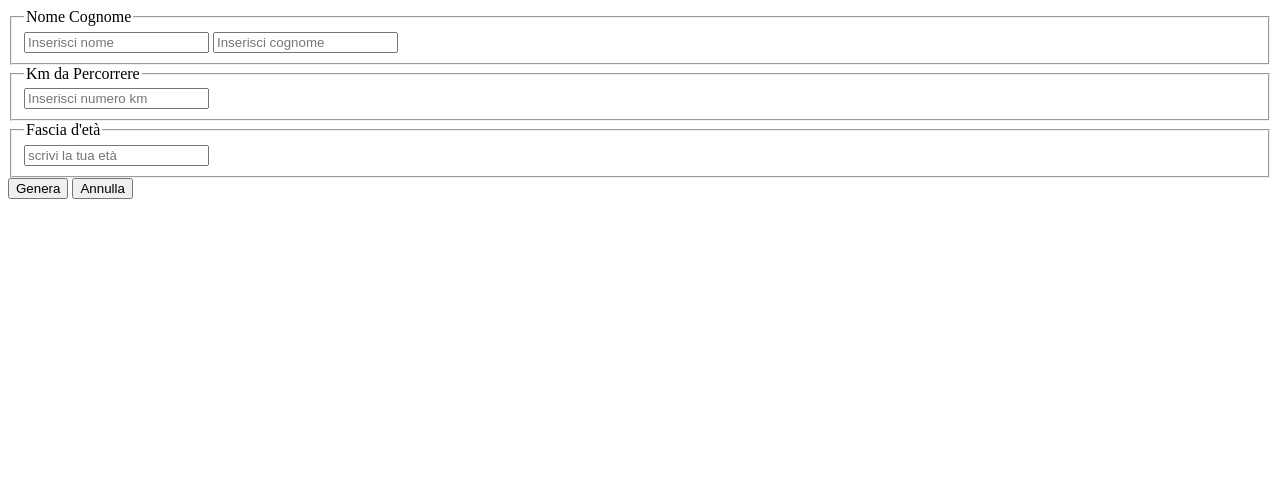
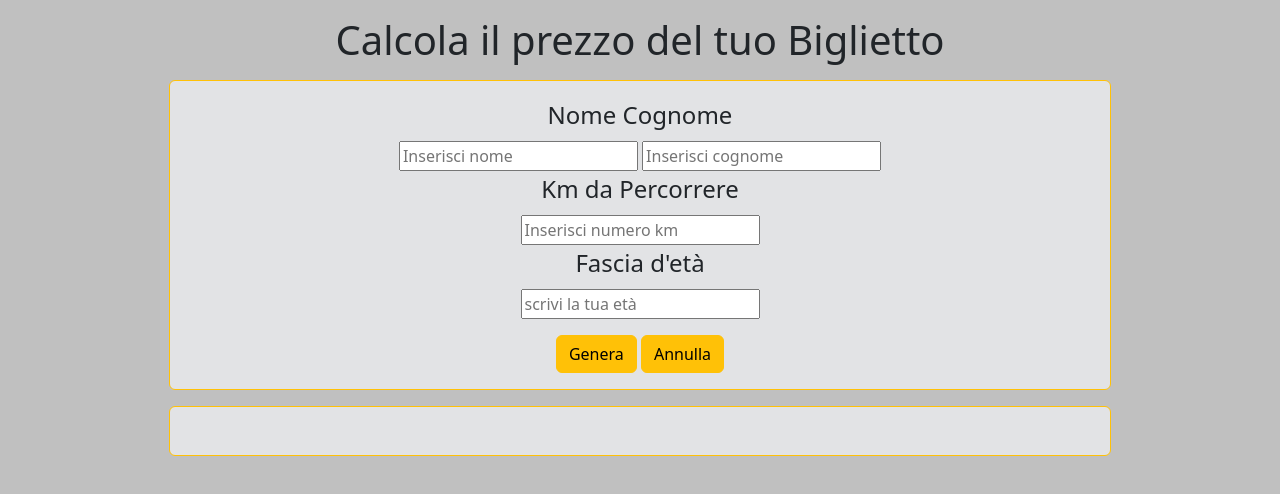
Before and after one commit to GinaTovarAlmario/js-biglietto-treno-form, a plain HTML site: page index.html in a window 1280 px wide. Drawn offline with nearby package versions, Linux system fonts and the light colour scheme.

Commit message:
aggiunta di qualche dettaglio stile e lavoro su variabile firstname e lastname

```diff
--- a/css/style.css
+++ b/css/style.css
@@ -0,0 +1,3 @@
+body {
+    background-color: silver;
+}
--- a/index.html
+++ b/index.html
@@ -7,15 +7,27 @@
     <meta name="project" content="Js-form">
 
     <title>TrenoBooleano</title>
-    <!-- inclusione libreria Bootstrap -->
-    <script src="https://cdn.jsdelivr.net/npm/@popperjs/core@2.11.8/dist/umd/popper.min.js" integrity="sha384-I7E8VVD/ismYTF4hNIPjVp/Zjvgyol6VFvRkX/vR+Vc4jQkC+hVqc2pM8ODewa9r" crossorigin="anonymous"></script>
+    <!-- inclusione libreria bootstrap -->
+    <link href="https://cdn.jsdelivr.net/npm/bootstrap@5.3.3/dist/css/bootstrap.min.css" rel="stylesheet" integrity="sha384-QWTKZyjpPEjISv5WaRU9OFeRpok6YctnYmDr5pNlyT2bRjXh0JMhjY6hW+ALEwIH" crossorigin="anonymous">
+    <link rel="stylesheet" href="css/style.css">
+    <link rel="stylesheet" href="css/responsive.css">
 </head>
 <body>
+    <div class="container-fluid">
+        <div class="row">
+            <div class="col-12 d-flex justify-content-center">
+                <h1 class="mt-3 mb-3">Calcola il prezzo del tuo Biglietto</h1>
+            </div>
+        </div>
+        <div class="row">
+            <div class="col-12 d-flex justify-content-center">
+                <div class="card w-75 text-center border border-warning bg-secondary-subtle">
+                    <div class="card-body">
                         <form>
                             <fieldset>
                                 <legend>Nome Cognome</legend>
                                 <input type="text" id="firstname" placeholder="Inserisci nome">
-            <input type="text" id="lastname" placeholder="Inserisci cognome">
+                                <input type="text" id="lastname" class="mt-2 mt-md-0" placeholder="Inserisci cognome">
                             </fieldset>
                             <fieldset>
                                 <legend>Km da Percorrere</legend>
@@ -30,11 +42,24 @@
                                     <option value="2">Senior</option>
                                   </select> -->
                             </fieldset>
-        <button type="button" id="btn-produce">Genera</button>
-        <button type="button" id="btn-annull">Annulla</button>
+                            <button type="button" id="btn-produce" class="mt-3 btn btn-warning">Genera</button>
+                            <button type="button" id="btn-annull" class="mt-3 btn btn-warning">Annulla</button>
                         </form>
+                    </div>
+                </div>
+            </div>
+        </div>
+        <div class="row">
+            <div class="col-12 d-flex justify-content-center mt-3">
+                <div class="card w-75 text-center border border-warning bg-secondary-subtle">
+                    <div class="card-body">
                         <p id="paragraph"></p>
+                    </div>
+                </div>
+            </div>
+        </div>
+    </div>
+    <script src="https://cdn.jsdelivr.net/npm/bootstrap@5.3.3/dist/js/bootstrap.min.js" integrity="sha384-0pUGZvbkm6XF6gxjEnlmuGrJXVbNuzT9qBBavbLwCsOGabYfZo0T0to5eqruptLy" crossorigin="anonymous"></script>
     <script src="js/script.js"></script>
-    <script src="https://cdn.jsdelivr.net/npm/bootstrap@5.3.3/dist/js/bootstrap.min.js" integrity="sha384-0pUGZvbkm6XF6gxjEnlmuGrJXVbNuzT9qBBavbLwCsOGabYfZo0T0to5eqruptLy" crossorigin="anonymous"></script>
 </body>
 </html>
--- a/js/script.js
+++ b/js/script.js
@@ -45,12 +45,25 @@ const paragraph = document.getElementById('paragraph');
 const buttonReset = document.getElementById('btn-annull');
 const form =document.querySelector('form');
 
+const firstNameField = document.getElementById('firstname');
+const lastNameField =document.getElementById('lastname');
+
 // fase di elaborazione dati
 button.addEventListener('click', function(){
     const KmsValue =Kms.value;
     const ageValue=age.value;
+
+    const firstName = firstNameField.value.trim();
+    const lastName = lastNameField.value.trim();
+
     console.log('Km inseriti:',KmsValue);
-    console.log('Età utente:',ageValue);
+    console.log('Età passeggero:',ageValue);
+
+    console.log('Nome passeggero', firstName);
+    console.log('Cognome passeggero:', lastName);
+
+    const fullName = `${firstName} ${lastName}`;
+    console.log('Nome completo passeggero:', fullName);
 
     let ticketPrice =(0.21 * KmsValue);
 
```
Lines whose indentation alone changed are shown as unchanged.
